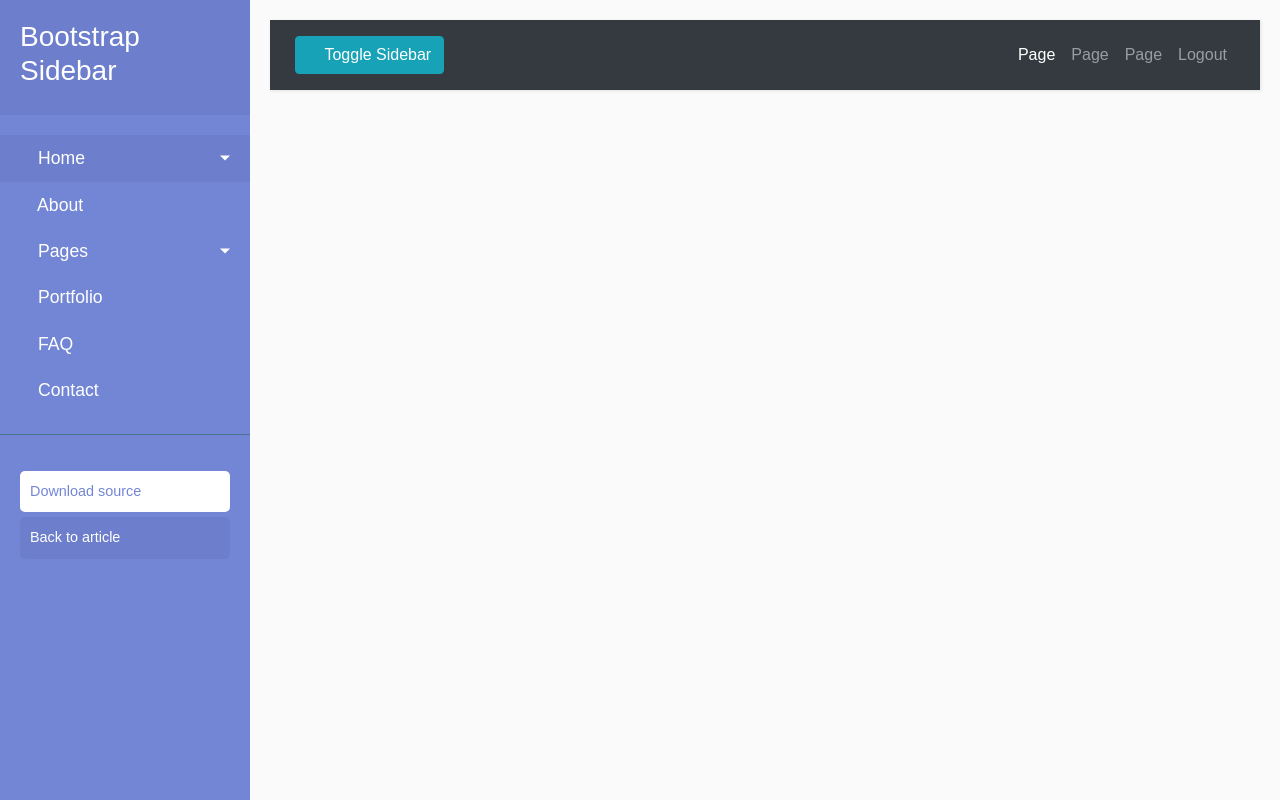
After one commit to MahmudulHassan5809/StudentEvaluation, a Django app: template templates/dash_base.html in a window 1280 px wide. The commit adds this page. Run offline with Django 3.2, Linux system fonts and the light colour scheme; the template is opened without the code that fills it, so the values that code supplies are empty; some libraries are stand-ins or nearby versions.

Commit message:
Teacher Dashboard Layout Partially Designed

```diff
--- a/accounts/urls.py
+++ b/accounts/urls.py
@@ -13,4 +13,7 @@ urlpatterns = [
     path('student/dashboard/', views.StudentDashboard.as_view(), name="student_dashboard"),
 
 	path('activate/<uidb64>/<token>',views.activate, name='activate'),
+
+
+	path('logout/',views.LogoutView.as_view(), name='logout'),
 ]
--- a/myproject/static/front/css/style.css
+++ b/myproject/static/front/css/style.css
@@ -163,3 +163,264 @@ label {
 }
 
 /* end register login css */
+
+
+/* Teacher Sidebar css*/
+
+/*
+    DEMO STYLE
+*/
+
+@import "https://fonts.googleapis.com/css?family=Poppins:300,400,500,600,700";
+body {
+    font-family: 'Poppins', sans-serif;
+    background: #fafafa;
+}
+
+p {
+    font-family: 'Poppins', sans-serif;
+    font-size: 1.1em;
+    font-weight: 300;
+    line-height: 1.7em;
+    color: #999;
+}
+
+a,
+a:hover,
+a:focus {
+    color: inherit;
+    text-decoration: none;
+    transition: all 0.3s;
+}
+
+.navbar {
+    padding: 15px 10px;
+    background: #fff;
+    border: none;
+    border-radius: 0;
+    margin-bottom: 40px;
+    box-shadow: 1px 1px 3px rgba(0, 0, 0, 0.1);
+}
+
+.navbar-btn {
+    box-shadow: none;
+    outline: none !important;
+    border: none;
+}
+
+.line {
+    width: 100%;
+    height: 1px;
+    border-bottom: 1px dashed #ddd;
+    margin: 40px 0;
+}
+
+i,
+span {
+    display: inline-block;
+}
+
+/* ---------------------------------------------------
+    SIDEBAR STYLE
+----------------------------------------------------- */
+
+.wrapper {
+    display: flex;
+    align-items: stretch;
+}
+
+#sidebar {
+    min-width: 250px;
+    max-width: 250px;
+    background: #7386D5;
+    color: #fff;
+    transition: all 0.3s;
+}
+
+#sidebar.active {
+    min-width: 80px;
+    max-width: 80px;
+    text-align: center;
+}
+
+#sidebar.active .sidebar-header h3,
+#sidebar.active .CTAs {
+    display: none;
+}
+
+#sidebar.active .sidebar-header strong {
+    display: block;
+}
+
+#sidebar ul li a {
+    text-align: left;
+}
+
+#sidebar.active ul li a {
+    padding: 20px 10px;
+    text-align: center;
+    font-size: 0.85em;
+}
+
+#sidebar.active ul li a i {
+    margin-right: 0;
+    display: block;
+    font-size: 1.8em;
+    margin-bottom: 5px;
+}
+
+#sidebar.active ul ul a {
+    padding: 10px !important;
+}
+
+#sidebar.active .dropdown-toggle::after {
+    top: auto;
+    bottom: 10px;
+    right: 50%;
+    -webkit-transform: translateX(50%);
+    -ms-transform: translateX(50%);
+    transform: translateX(50%);
+}
+
+#sidebar .sidebar-header {
+    padding: 20px;
+    background: #6d7fcc;
+}
+
+#sidebar .sidebar-header strong {
+    display: none;
+    font-size: 1.8em;
+}
+
+#sidebar ul.components {
+    padding: 20px 0;
+    border-bottom: 1px solid #47748b;
+}
+
+#sidebar ul li a {
+    padding: 10px;
+    font-size: 1.1em;
+    display: block;
+}
+
+#sidebar ul li a:hover {
+    color: #7386D5;
+    background: #fff;
+}
+
+#sidebar ul li a i {
+    margin-right: 10px;
+}
+
+#sidebar ul li.active>a,
+a[aria-expanded="true"] {
+    color: #fff;
+    background: #6d7fcc;
+}
+
+a[data-toggle="collapse"] {
+    position: relative;
+}
+
+.dropdown-toggle::after {
+    display: block;
+    position: absolute;
+    top: 50%;
+    right: 20px;
+    transform: translateY(-50%);
+}
+
+ul ul a {
+    font-size: 0.9em !important;
+    padding-left: 30px !important;
+    background: #6d7fcc;
+}
+
+ul.CTAs {
+    padding: 20px;
+}
+
+ul.CTAs a {
+    text-align: center;
+    font-size: 0.9em !important;
+    display: block;
+    border-radius: 5px;
+    margin-bottom: 5px;
+}
+
+a.download {
+    background: #fff;
+    color: #7386D5;
+}
+
+a.article,
+a.article:hover {
+    background: #6d7fcc !important;
+    color: #fff !important;
+}
+
+/* ---------------------------------------------------
+    CONTENT STYLE
+----------------------------------------------------- */
+
+#content {
+    width: 100%;
+    padding: 20px;
+    min-height: 100vh;
+    transition: all 0.3s;
+}
+
+/* ---------------------------------------------------
+    MEDIAQUERIES
+----------------------------------------------------- */
+
+@media (max-width: 768px) {
+    #sidebar {
+        min-width: 80px;
+        max-width: 80px;
+        text-align: center;
+        margin-left: -80px !important;
+    }
+    .dropdown-toggle::after {
+        top: auto;
+        bottom: 10px;
+        right: 50%;
+        -webkit-transform: translateX(50%);
+        -ms-transform: translateX(50%);
+        transform: translateX(50%);
+    }
+    #sidebar.active {
+        margin-left: 0 !important;
+    }
+    #sidebar .sidebar-header h3,
+    #sidebar .CTAs {
+        display: none;
+    }
+    #sidebar .sidebar-header strong {
+        display: block;
+    }
+    #sidebar ul li a {
+        padding: 20px 10px;
+    }
+    #sidebar ul li a span {
+        font-size: 0.85em;
+    }
+    #sidebar ul li a i {
+        margin-right: 0;
+        display: block;
+    }
+    #sidebar ul ul a {
+        padding: 10px !important;
+    }
+    #sidebar ul li a i {
+        font-size: 1.3em;
+    }
+    #sidebar {
+        margin-left: 0;
+    }
+    #sidebarCollapse span {
+        display: none;
+    }
+}
+
+/* End Teacher Sidebar css*/
--- a/myproject/static/front/js/main.js
+++ b/myproject/static/front/js/main.js
@@ -0,0 +1,7 @@
+jQuery(document).ready(function($) {
+	$(document).ready(function () {
+            $('#sidebarCollapse').on('click', function () {
+                $('#sidebar').toggleClass('active');
+            });
+        });
+});
--- a/templates/accounts/teacher/teacher_dashboard.html
+++ b/templates/accounts/teacher/teacher_dashboard.html
@@ -1,4 +1,4 @@
-{% extends "base.html" %}
+{% extends "dash_base.html" %}
 
 {% block title %}
     {{title}}
--- /dev/null
+++ b/templates/dash_base.html
@@ -0,0 +1,62 @@
+{% load static %}
+
+<!doctype html>
+<html lang="en">
+<head>
+
+	<meta charset="utf-8">
+	<meta name="viewport" content="width=device-width, initial-scale=1, shrink-to-fit=no">
+
+	<title>{% block title %}{% endblock title %}</title>
+
+	{% include 'partials/_css.html' %}
+</head>
+<body>
+
+	<div class="wrapper">
+
+
+		{% include 'partials/teacher/_sidebar.html' %}
+
+
+		<div id="content">
+
+            <nav class="navbar navbar-expand-lg navbar-dark bg-dark">
+                <div class="container-fluid">
+
+                    <button type="button" id="sidebarCollapse" class="btn btn-info">
+                        <i class="fas fa-align-left"></i>
+                        <span>Toggle Sidebar</span>
+                    </button>
+                    <button class="btn btn-dark d-inline-block d-lg-none ml-auto" type="button" data-toggle="collapse" data-target="#navbarSupportedContent" aria-controls="navbarSupportedContent" aria-expanded="false" aria-label="Toggle navigation">
+                        <i class="fas fa-align-justify"></i>
+                    </button>
+
+                    <div class="collapse navbar-collapse" id="navbarSupportedContent">
+                        <ul class="nav navbar-nav ml-auto">
+                            <li class="nav-item active">
+                                <a class="nav-link" href="#">Page</a>
+                            </li>
+                            <li class="nav-item">
+                                <a class="nav-link" href="#">Page</a>
+                            </li>
+                            <li class="nav-item">
+                                <a class="nav-link" href="#">Page</a>
+                            </li>
+                            <li class="nav-item">
+                                <a class="nav-link" href="{% url 'accounts:logout' %}">Logout</a>
+                            </li>
+                        </ul>
+                    </div>
+                </div>
+            </nav>
+
+
+        </div>
+
+    </div>
+
+
+    {% include 'partials/_js.html' %}
+</body>
+</html>
--- /dev/null
+++ b/templates/partials/teacher/_sidebar.html
@@ -0,0 +1,75 @@
+{% load static %}
+<nav id="sidebar">
+            <div class="sidebar-header">
+                <h3>Bootstrap Sidebar</h3>
+                <strong>BS</strong>
+            </div>
+
+            <ul class="list-unstyled components">
+                <li class="active">
+                    <a href="#homeSubmenu" data-toggle="collapse" aria-expanded="false" class="dropdown-toggle">
+                        <i class="fas fa-home"></i>
+                        Home
+                    </a>
+                    <ul class="collapse list-unstyled" id="homeSubmenu">
+                        <li>
+                            <a href="#">Home 1</a>
+                        </li>
+                        <li>
+                            <a href="#">Home 2</a>
+                        </li>
+                        <li>
+                            <a href="#">Home 3</a>
+                        </li>
+                    </ul>
+                </li>
+                <li>
+                    <a href="#">
+                        <i class="fas fa-briefcase"></i>
+                        About
+                    </a>
+                    <a href="#pageSubmenu" data-toggle="collapse" aria-expanded="false" class="dropdown-toggle">
+                        <i class="fas fa-copy"></i>
+                        Pages
+                    </a>
+                    <ul class="collapse list-unstyled" id="pageSubmenu">
+                        <li>
+                            <a href="#">Page 1</a>
+                        </li>
+                        <li>
+                            <a href="#">Page 2</a>
+                        </li>
+                        <li>
+                            <a href="#">Page 3</a>
+                        </li>
+                    </ul>
+                </li>
+                <li>
+                    <a href="#">
+                        <i class="fas fa-image"></i>
+                        Portfolio
+                    </a>
+                </li>
+                <li>
+                    <a href="#">
+                        <i class="fas fa-question"></i>
+                        FAQ
+                    </a>
+                </li>
+                <li>
+                    <a href="#">
+                        <i class="fas fa-paper-plane"></i>
+                        Contact
+                    </a>
+                </li>
+            </ul>
+
+            <ul class="list-unstyled CTAs">
+                <li>
+                    <a href="https://bootstrapious.com/tutorial/files/sidebar.zip" class="download">Download source</a>
+                </li>
+                <li>
+                    <a href="https://bootstrapious.com/p/bootstrap-sidebar" class="article">Back to article</a>
+                </li>
+            </ul>
+        </nav>
```
Also changed, not shown: accounts/views.py (+10 -0 lines), templates/base.html (deleted, +0 -19 lines), db.sqlite3, media/profile/default.png (renamed from meida/profile/default.png).
